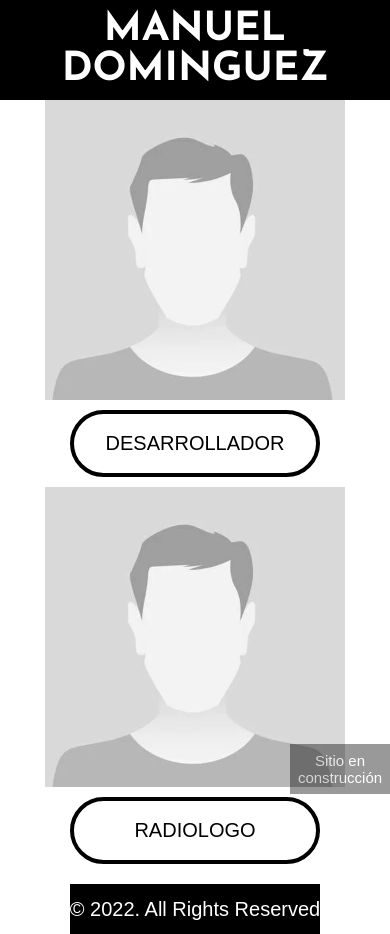
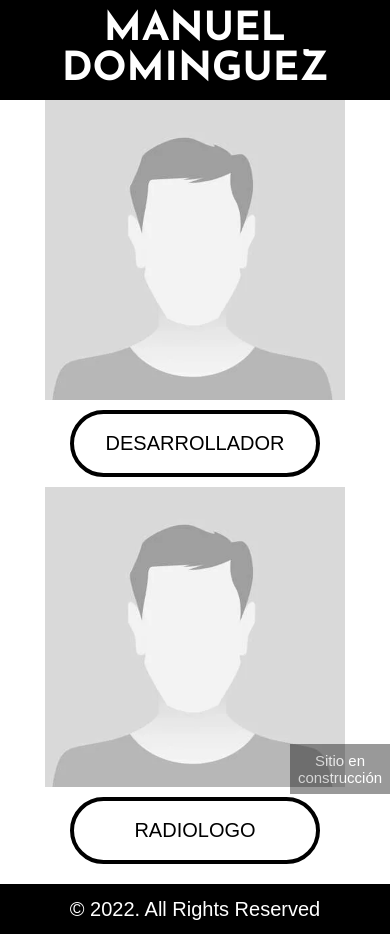
Before and after one commit to ETERNALPSY/EntregaFinalDominguez, a plain HTML site: page index.html in a window 390 px wide. Drawn offline with nearby package versions, Linux system fonts and the light colour scheme.

Commit message:
adelanto

```diff
--- a/css/style.css
+++ b/css/style.css
@@ -134,12 +134,12 @@
         align-items: center;
         color: white;
         font-size: 20px;
-        width: auto;
+        width: 100%;
         height: 50px;
         margin-top: 10px;
         background-color: black;
     }
-    @media screen and (max-width: 820px){
+    @media screen and (max-width: 1100px){
         header {
             width: auto;
             font-size: 40px;
@@ -155,7 +155,7 @@
             border-radius: 0%;
         }
         button, .enviar {
-        width: 380px;
+        width: 350px;
         }
         .marcaDeAgua {
             width: 150px;
@@ -163,16 +163,26 @@
             font-size: 20px;
         }
     }
-    @media screen and (max-width: 400px) {
+    @media screen and (max-width: 450px) {
+        /* .container {
+            width: auto;
+            display: flex;
+            flex-wrap: wrap;
+            flex-direction: column;
+            justify-content: center;
+            align-items: center;
+        } */
         .container {
-        display: flex;
-        flex-wrap: wrap;
-        flex-direction: column;
-        justify-content: center;
-        align-items: center;
+            display: grid;
+            grid-template-columns: auto;
+            grid-template-rows: auto auto auto auto;
+            grid-template-areas:
+              "header"
+              "divDes"
+              "divRad"
+              "footer";
         }
         header {
-            width: auto;
             font-size: 20px;
             padding: 10px;
         }
```
Also changed, not shown: contacto.html (+0 -5 lines), radiologo.html (+0 -5 lines).
